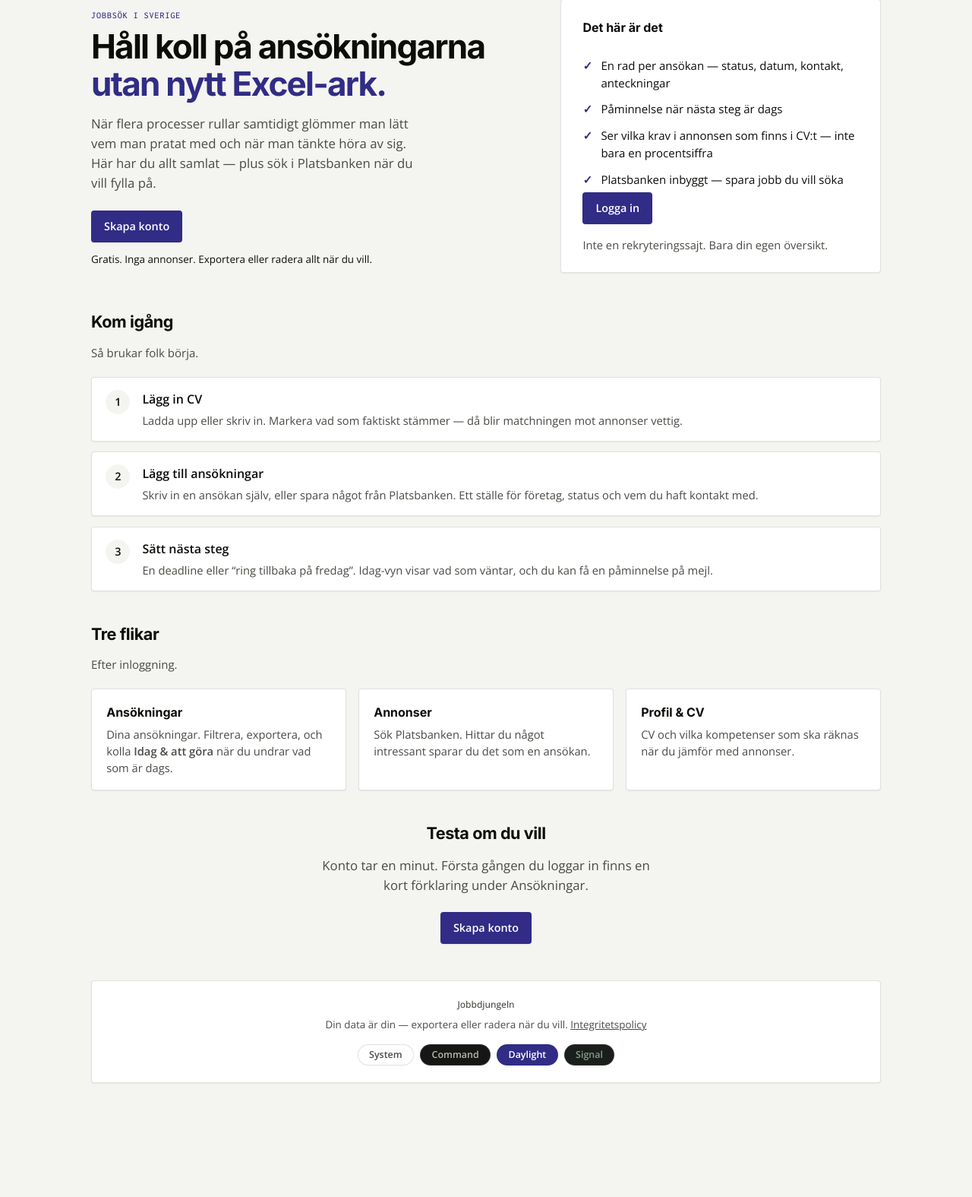
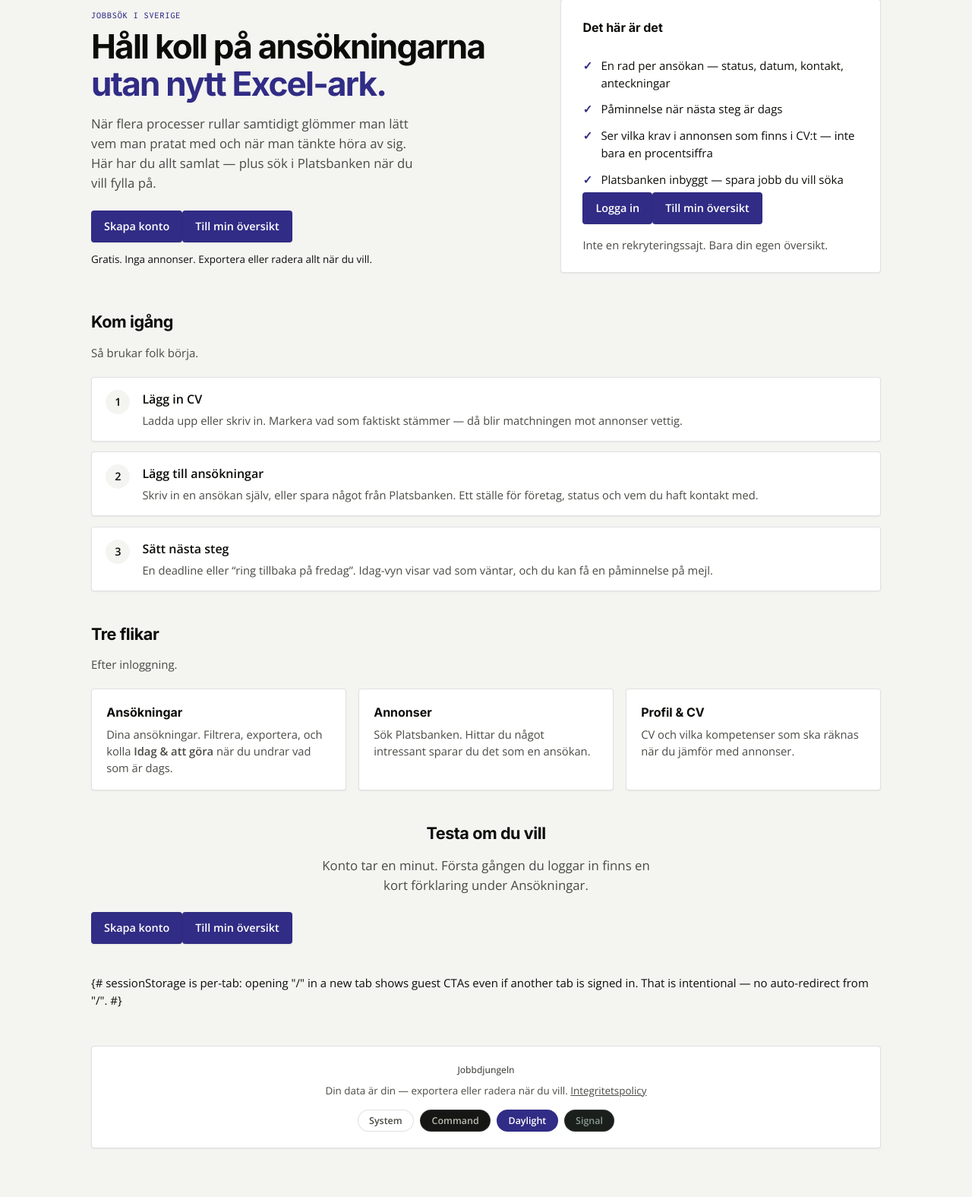
Before and after one commit to OscarBackman92/af-jobbansokan-api, a Django app: page / in a window 1280 px wide. Shown: the part 142-1717 px from the top of the page at 76% size. Before the commit the page ends 1567 px from the top, so only its background shows below. Run offline with Django 5.2, Linux system fonts and the light colour scheme; parts of the project's set-up code (start-up, migrations or seed data) failed here and were passed over.

Commit message:
Show overview CTA on landing when sessionStorage has a token.
No auto-redirect from / so signed-in users can still read the start page and privacy policy.

Co-authored-by: Cursor <cursoragent@cursor.com>

```diff
--- a/backend/core/static/marketing/marketing.css
+++ b/backend/core/static/marketing/marketing.css
@@ -278,6 +278,14 @@ a:focus-visible {
 
 .hero-cta {
   margin: 1.25rem 0 0;
+  /* Reserve CTA height so sessionStorage swap does not shift layout. */
+  min-height: 2.6rem;
+  display: flex;
+  align-items: center;
+}
+
+.hero-cta--card {
+  margin: 1.25rem 0 0;
 }
 
 .hero-note {
--- a/backend/templates/marketing/landing.html
+++ b/backend/templates/marketing/landing.html
@@ -33,8 +33,9 @@
         och när man tänkte höra av sig. Här har du allt samlat — plus sök i
         Platsbanken när du vill fylla på.
       </p>
-      <p class="hero-cta">
-        <a class="btn-primary" href="{{ app_url }}">Skapa konto</a>
+      <p class="hero-cta" data-session-cta>
+        <a class="btn-primary" href="{{ app_url }}" data-guest-cta>Skapa konto</a>
+        <a class="btn-primary" href="/app/?tab=dash" data-authed-cta hidden>Till min översikt</a>
       </p>
       <p class="hero-note muted">
         Gratis. Inga annonser. Exportera eller radera allt när du vill.
@@ -48,7 +49,10 @@
         <li>Ser vilka krav i annonsen som finns i CV:t — inte bara en procentsiffra</li>
         <li>Platsbanken inbyggt — spara jobb du vill söka</li>
       </ul>
-      <a class="btn-primary" href="{{ app_url }}">Logga in</a>
+      <p class="hero-cta hero-cta--card" data-session-cta>
+        <a class="btn-primary" href="{{ app_url }}" data-guest-cta>Logga in</a>
+        <a class="btn-primary" href="/app/?tab=dash" data-authed-cta hidden>Till min översikt</a>
+      </p>
       <p class="hero-note muted" style="margin-top: 1rem; margin-bottom: 0">
         Inte en rekryteringssajt. Bara din egen översikt.
       </p>
@@ -128,9 +132,29 @@
       Konto tar en minut. Första gången du loggar in finns en kort förklaring under
       Ansökningar.
     </p>
-    <p>
-      <a class="btn-primary" href="{{ app_url }}">Skapa konto</a>
+    <p class="hero-cta" data-session-cta>
+      <a class="btn-primary" href="{{ app_url }}" data-guest-cta>Skapa konto</a>
+      <a class="btn-primary" href="/app/?tab=dash" data-authed-cta hidden>Till min översikt</a>
     </p>
   </section>
 </main>
+{#
+  sessionStorage is per-tab: opening "/" in a new tab shows guest CTAs even
+  if another tab is signed in. That is intentional — no auto-redirect from "/".
+#}
+<script>
+(function () {
+  try {
+    if (!sessionStorage.getItem("token")) return;
+  } catch (e) {
+    return;
+  }
+  document.querySelectorAll("[data-session-cta]").forEach(function (wrap) {
+    var guest = wrap.querySelector("[data-guest-cta]");
+    var authed = wrap.querySelector("[data-authed-cta]");
+    if (guest) guest.hidden = true;
+    if (authed) authed.hidden = false;
+  });
+})();
+</script>
 {% endblock %}
```
